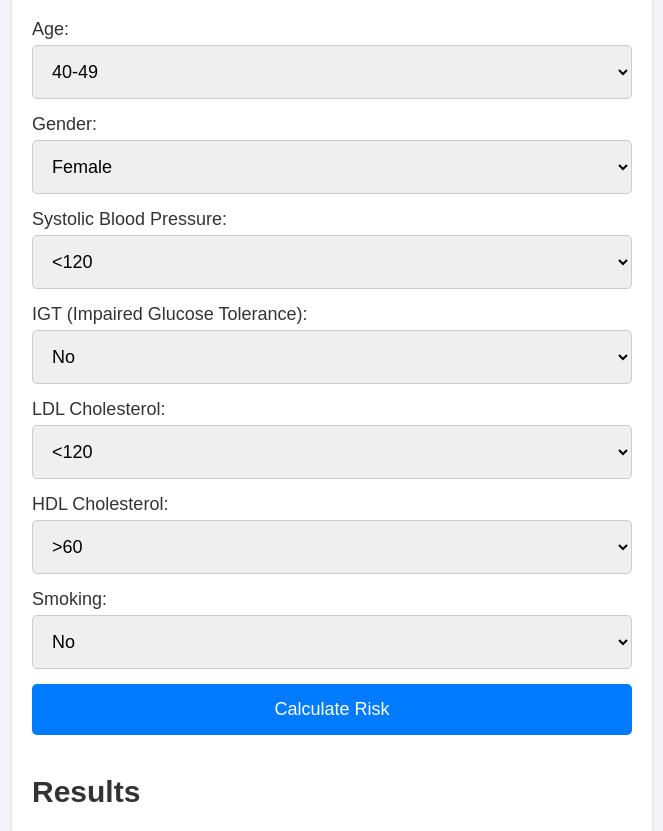
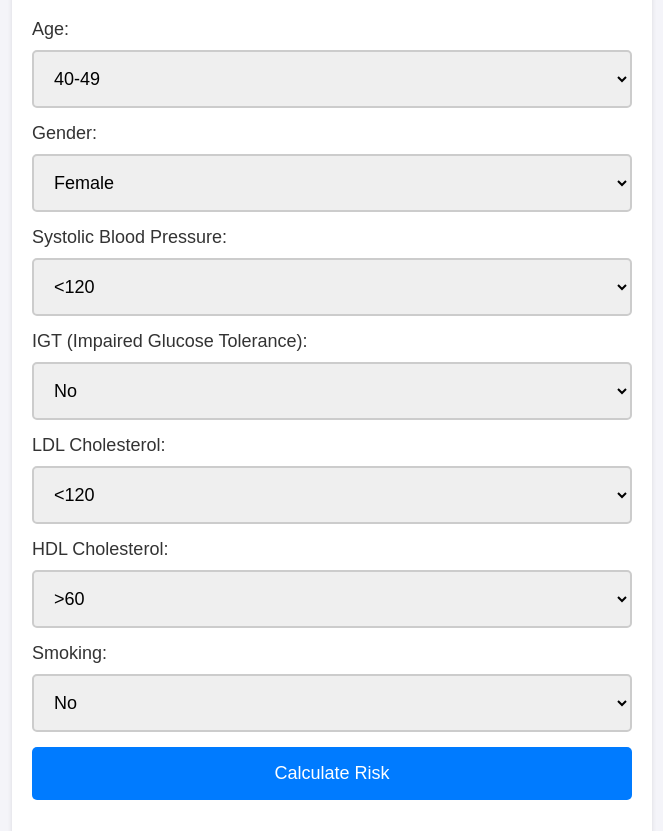
Before and after one commit to keisuke9n/ASCVD, a plain HTML site: page index.html in a window 1280 px wide. Shown: the part 101-932 px from the top of the page, without its empty margins (308-971 px from the left). Drawn offline with Linux system fonts and the light colour scheme.

Commit message:
Add files via upload
6th

```diff
--- a/style.css
+++ b/style.css
@@ -4,7 +4,7 @@ body {
     color: #333;
     margin: 0;
     padding: 20px;
-    font-size: 16px; /* 基本フォントサイズを大きく */
+    font-size: 16px; /* 基本フォントサイズを適切に設定 */
 }
 
 .container {
@@ -18,17 +18,17 @@ body {
 
 label {
     display: block;
-    margin-bottom: 5px;
-    font-size: 18px; /* ラベルのフォントサイズを大きく */
+    margin-bottom: 10px;
+    font-size: 18px; /* ラベルのフォントサイズをさらに大きく */
 }
 
 select, button {
     width: 100%;
-    padding: 15px; /* パディングを増やしてタッチしやすく */
+    padding: 16px; /* パディングをさらに大きく */
     margin-bottom: 15px;
     border-radius: 5px;
-    border: 1px solid #ccc;
-    font-size: 18px; /* セレクトボックスとボタンのフォントサイズを大きく */
+    border: 2px solid #ccc; /* 境界線を強調 */
+    font-size: 18px; /* セレクトボックスとボタンのフォントサイズをさらに大きく */
 }
 
 button {
@@ -38,5 +38,6 @@ button {
 }
 
 #results {
-    font-size: 20px; /* 結果表示のフォントサイズを大きく */
+    font-size: 20px; /* 結果表示のフォントサイズをさらに大きく */
+    margin-top: 20px; /* 結果部分の上のマージンを追加 */
 }
```
